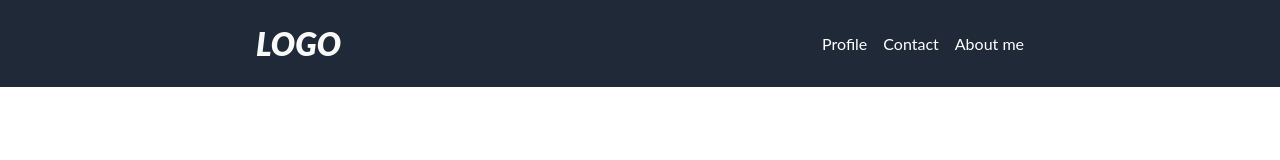
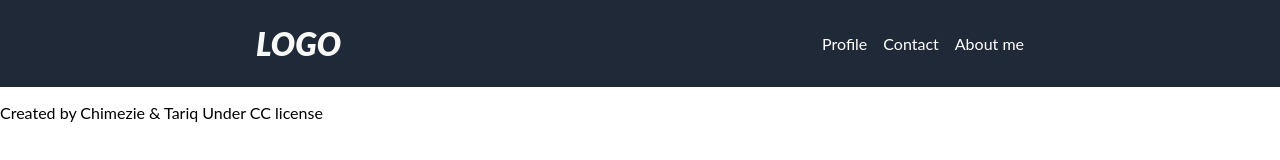
Before and after one commit to shegy28/Capstone-project-2, a website built with webpack: page src/index.html in a window 1280 px wide. Built offline with nearby package versions, Linux system fonts and the light colour scheme.

Commit message:
Add footer

```diff
--- a/src/index.html
+++ b/src/index.html
@@ -17,5 +17,13 @@
       <li><a href="">About me</a></li>
     </ul>
   </div>
+  <div class="main">
+
+  </div>
+  <footer>
+    <div>
+      <p>Created by Chimezie & Tariq Under CC license</p>
+    </div>
+  </footer>
 </body>
 </html>
```
